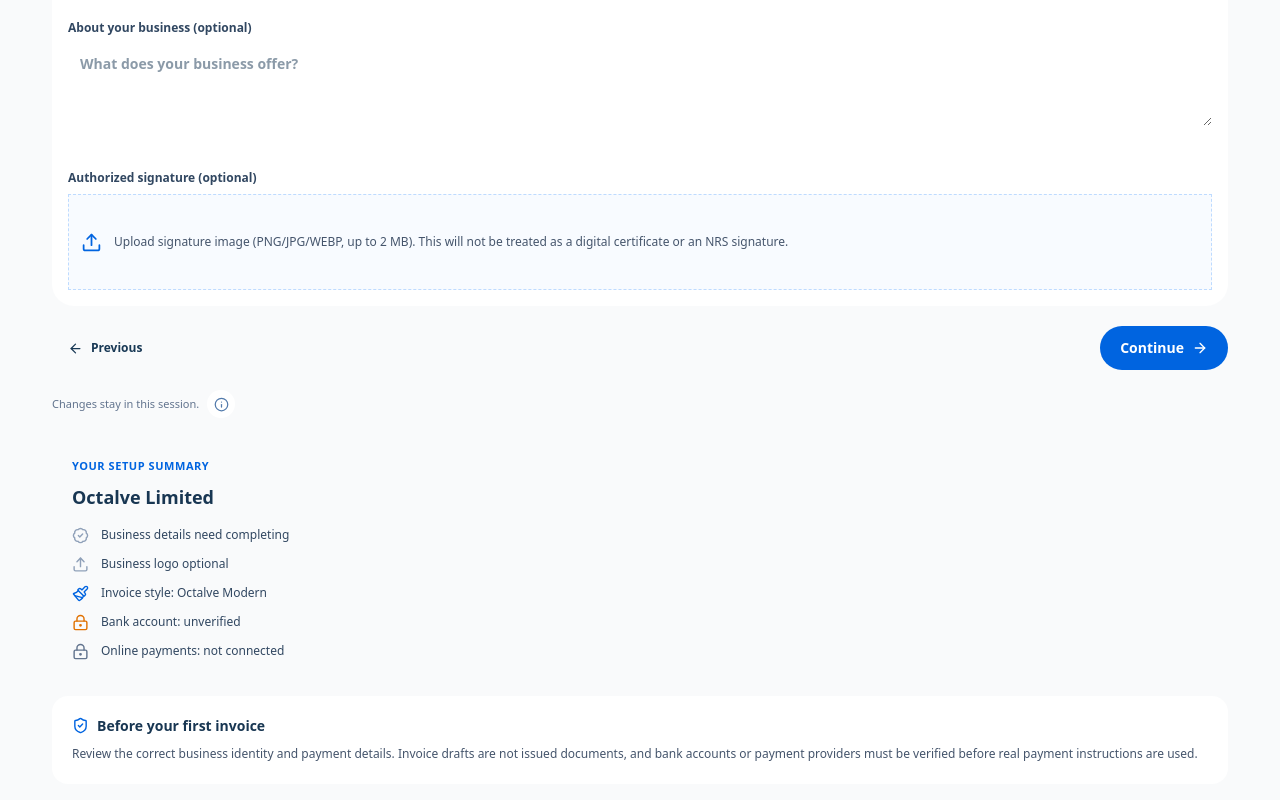
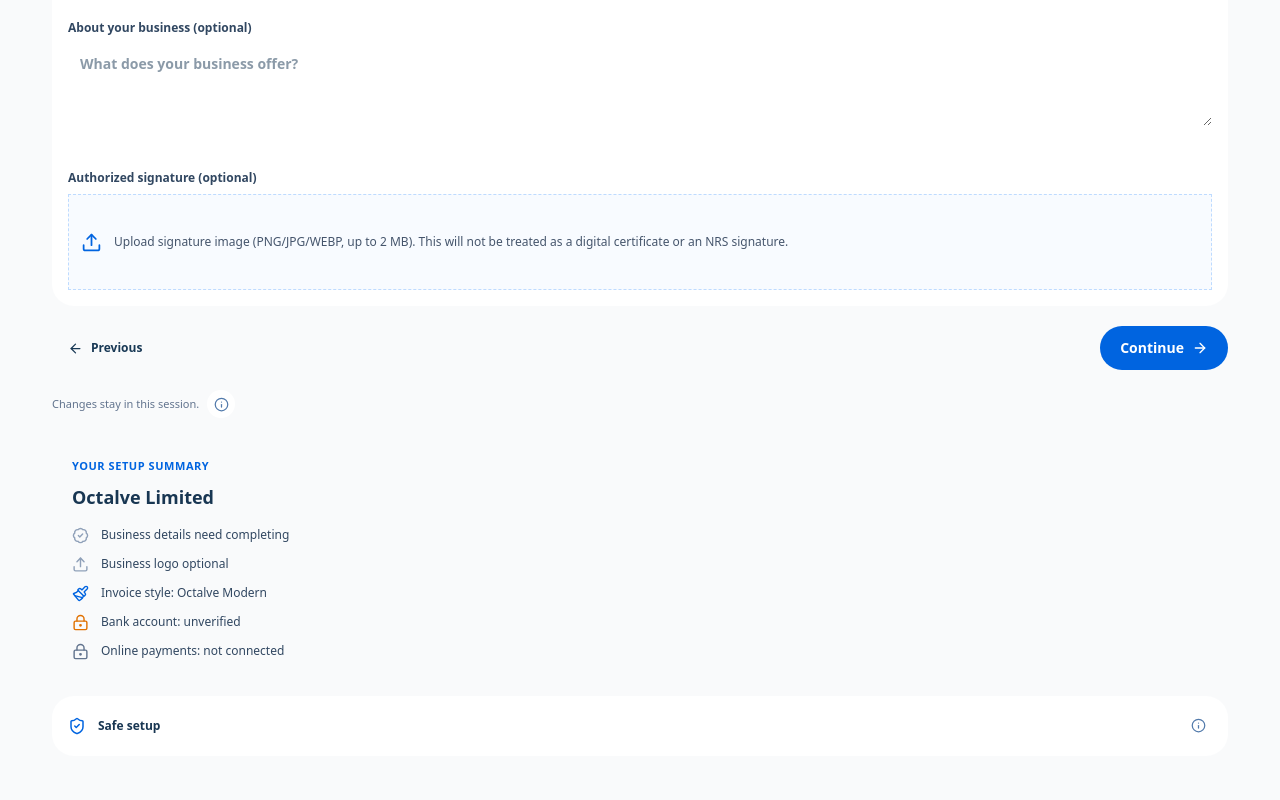
Before and after one commit to octalve-core/octalve-invoice, a Next.js app: page /dashboard/getting-started in a window 1280 px wide. Shown: the part 2027-2827 px from the top of the page. Built offline with nearby package versions, Linux system fonts and the light colour scheme.

Commit message:
refine(phase-0i): shorten payments copy and move detailed controls into accessible hover/tap info notes

```diff
--- a/src/features/merchant-setup/MerchantSetupJourney.tsx
+++ b/src/features/merchant-setup/MerchantSetupJourney.tsx
@@ -154,24 +154,26 @@ export function MerchantSetupJourney({initialStep="business"}:{initialStep?:Step
       <h2 className="flex items-center gap-2 text-lg font-bold text-[#173652]"><Landmark className="text-[#0064E0]"/> How do you want to receive payments?</h2>
       <p className="mt-2 text-sm text-slate-600">Set up bank transfers or explore collection partners.</p>
       <div className="mt-5 space-y-3">
-       <div className="rounded-xl border-2 border-[#0064E0] bg-[#F3F8FF] p-4">
-        <div className="flex items-center gap-3"><CreditCard size={19} className="text-[#0064E0]"/><p className="text-sm font-semibold text-[#173652]">Company bank transfer</p><span className="ml-auto rounded-full bg-blue-100 px-2 py-1 text-[10px] font-semibold text-blue-800">Manual review</span></div>
-        <p className="mt-2 text-xs leading-5 text-slate-600">Customers pay your business account directly. You may later record an eligible bank-transfer payment with supporting evidence and appropriate approval.</p>
+       <div className="flex flex-wrap items-center gap-2 rounded-xl border border-[#D7E5F8] bg-[#F2F7FE] px-3 py-3">
+        <CreditCard size={18} className="text-[#0064E0]"/><p className="flex-1 text-sm font-semibold text-[#173652]">Company bank transfer</p>
+        <span className="rounded-full bg-[#E2EDFF] px-2.5 py-1 text-[10px] font-semibold text-[#0052B8]">Manual</span>
+        <SetupInfoNote title="Manual bank transfer" detail="Customers pay your verified company account. Authorized staff may record a bank transfer only after checking evidence and completing approval."/>
        </div>
        <div className="grid gap-3 sm:grid-cols-2">
         <NigerianBankPicker value={settings.bankName} onChange={name=>patch("bankName",name)}/>
         <Field title="Account number" value={settings.accountNumber} onChange={v=>patch("accountNumber",v.replace(/[^0-9]/g,"").slice(0,10))} placeholder="10-digit NUBAN"/>
        </div>
        {settings.accountNumber&&!bankFormat?<p role="alert" className="text-xs text-amber-700">Enter a 10-digit account number.</p>:null}
-       <div className="rounded-xl border border-amber-200 bg-amber-50 px-4 py-3" role="status">
-        <p className="text-xs font-semibold text-amber-900">Account not verified</p>
-        <p className="mt-1 text-xs leading-5 text-amber-800">Bank-account name enquiry is not connected yet. The complete searchable Nigerian bank directory and verified account-holder name will appear here once secure verification is enabled. Account instructions will not appear on issued documents before verification.</p>
+       <div className="flex items-center gap-3 rounded-xl border border-amber-200 bg-[#FFFAEF] px-3 py-2.5" role="status">
+        <LockKeyhole className="shrink-0 text-amber-700" size={17}/>
+        <p className="flex-1 text-xs font-semibold text-amber-900">Account not verified</p>
+        <SetupInfoNote title="Account verification" detail="A ten-digit number alone does not confirm ownership. An approved bank-name enquiry must verify the bank and return the account holder's name before real payment instructions can be shown. Never enter a PIN, OTP or bank password."/>
        </div>
-       <p className="text-xs text-slate-500">Do not enter your ATM PIN, OTP or banking password. A bank and 10-digit number alone do not confirm account ownership.</p>
       </div>
      </section>
      <section className={panel}>
-      <h2 className="flex items-center gap-2 text-lg font-bold text-[#173652]"><WalletCards className="text-[#0064E0]"/> Online payment connections</h2>
+      <h2 className="flex items-center gap-2 text-lg font-bold text-[#173652]"><WalletCards className="text-[#0064E0]"/> Online payment connections
+       <SetupInfoNote title="Online payments" detail="A linked provider can later create a payment link or an invoice-specific account. It may differ from the merchant's settlement account. Only verified provider events can update invoices and reconciliation."/></h2>
       <p className="mt-2 text-sm text-slate-600">Choose a partner for online collections.</p>
       <div className="mt-4 grid gap-3 sm:grid-cols-2">
        {[
@@ -222,10 +224,10 @@ export function MerchantSetupJourney({initialStep="business"}:{initialStep?:Step
       <div className="flex gap-3 text-xs text-[#314761]"><LockKeyhole size={17} className="shrink-0 text-slate-500"/><span>Online payments: not connected</span></div>
      </div>
     </section>
-    <section className="rounded-2xl border border-[#E0EAF5] bg-white p-5">
-     <h3 className="flex items-center gap-2 text-sm font-semibold text-[#183652]"><ShieldCheck size={17} className="text-[#0064E0]"/> Before your first invoice</h3>
-     <p className="mt-2 text-xs leading-5 text-slate-600">Review the correct business identity and payment details. Invoice drafts are not issued documents, and bank accounts or payment providers must be verified before real payment instructions are used.</p>
-     {step==="payments"?<p className="mt-3 text-xs leading-5 text-slate-600">A dynamic collection account is not automatically your company&apos;s permanent settlement account. Reconciliation links the provider&apos;s verified payment reference to the invoice.</p>:null}
+    <section className="flex items-center gap-3 rounded-[22px] border border-[#E0EAF5] bg-white p-4 shadow-[0_10px_28px_rgba(20,59,106,.065)]">
+     <ShieldCheck size={18} className="shrink-0 text-[#0064E0]"/>
+     <p className="flex-1 text-xs font-semibold text-[#183652]">Safe setup</p>
+     <SetupInfoNote title="Before your first invoice" detail="Confirm your business identity and payment details. Invoice drafts are not issued documents. Real bank instructions require verification; a dynamic collection account can differ from your settlement account."/>
     </section>
    </aside>
   </div>
```
